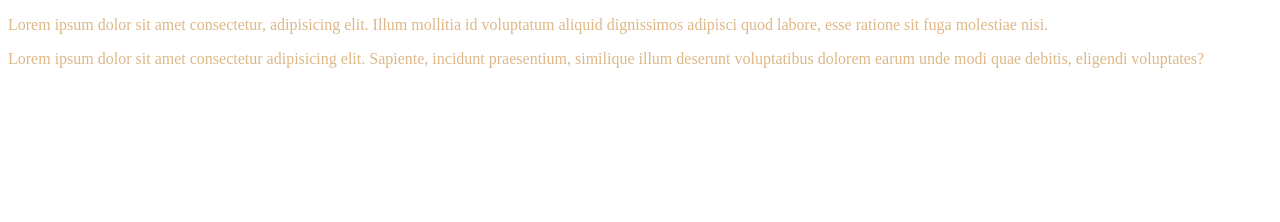
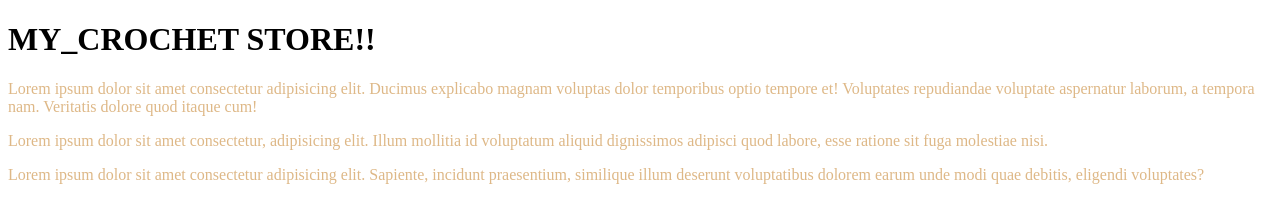
Before and after one commit to alveeramehfooz/my_crochetStore, a plain HTML site: page index.html in a window 1280 px wide. Drawn offline with Linux system fonts and the light colour scheme.

Commit message:
add heading

```diff
--- a/index.html
+++ b/index.html
@@ -7,7 +7,8 @@
     <link rel="stylesheet" href="style.css">
 </head>
 <body>
-
+    <h1>MY_CROCHET STORE!!</h1>
+    <p>Lorem ipsum dolor sit amet consectetur adipisicing elit. Ducimus explicabo magnam voluptas dolor temporibus optio tempore et! Voluptates repudiandae voluptate aspernatur laborum, a tempora nam. Veritatis dolore quod itaque cum!</p>
     <p>Lorem ipsum dolor sit amet consectetur, adipisicing elit. Illum mollitia id voluptatum aliquid dignissimos adipisci quod labore, esse ratione sit fuga molestiae nisi.</p>
     <p>Lorem ipsum dolor sit amet consectetur adipisicing elit. Sapiente, incidunt praesentium, similique illum deserunt voluptatibus dolorem earum unde modi quae debitis, eligendi voluptates?</p>
 </body>
```
